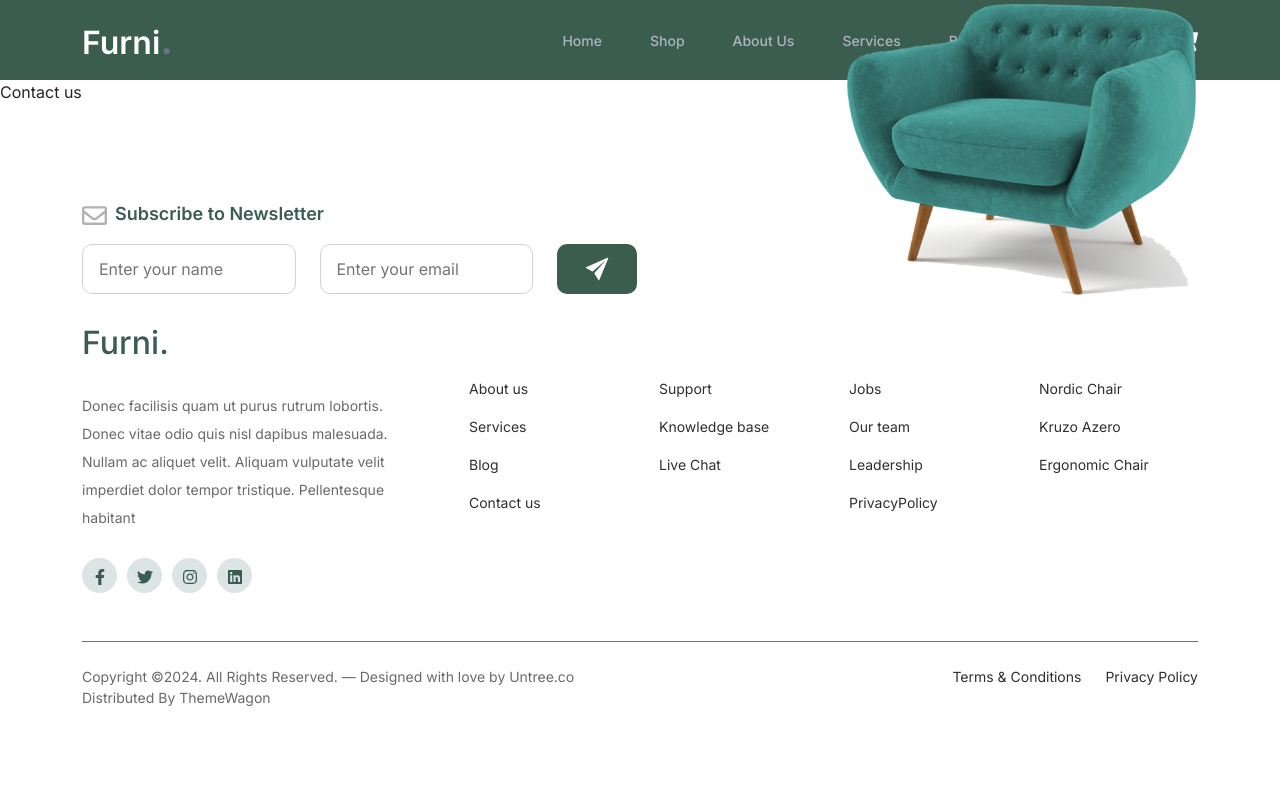
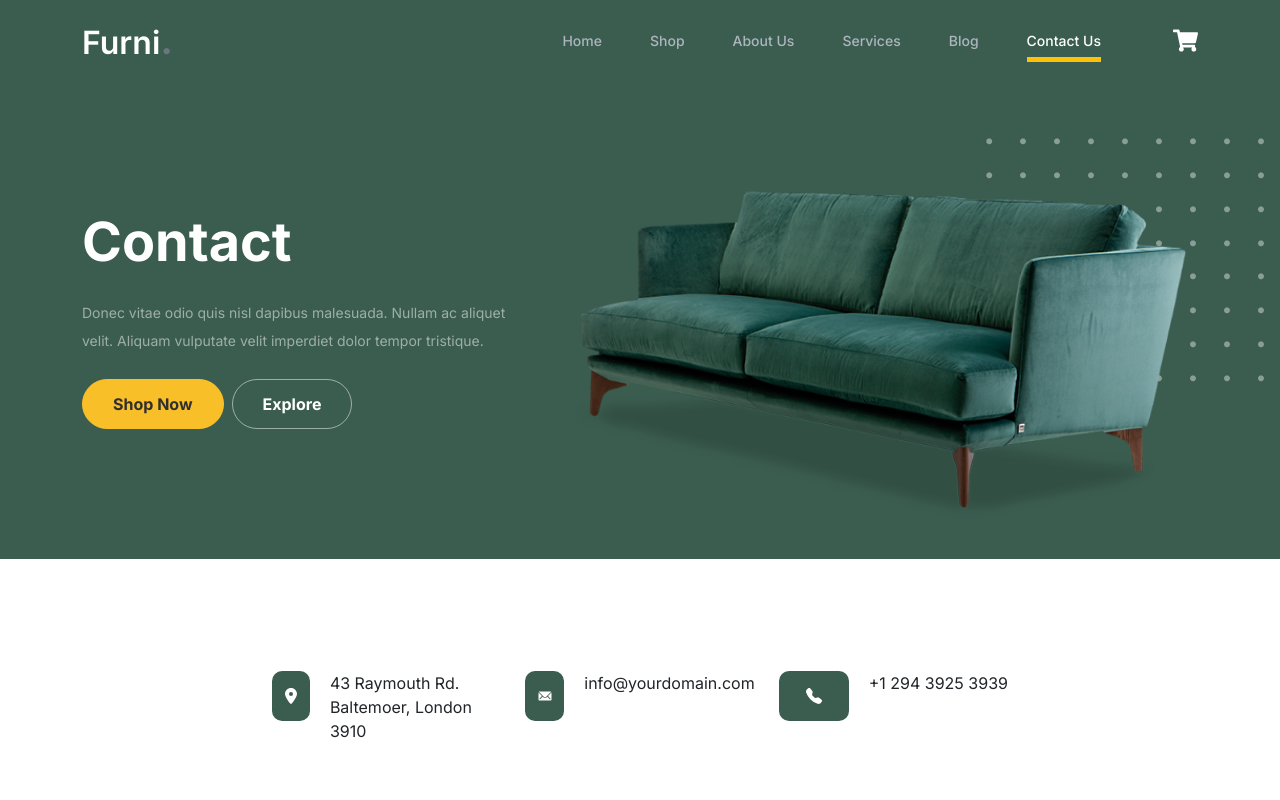
Before and after one commit to hertheyhermee/Furni, a React (Vite) app: page /contactUs in a window 1280 px wide. Shown: the top 800 px of the page. Built offline with nearby package versions, Linux system fonts and the light colour scheme.

Commit message:
contact us update

```diff
--- /dev/null
+++ b/src/components/ContactUs/contact.css
@@ -0,0 +1,11 @@
+.contact-us-form {
+    padding: 112px 0;
+}
+
+.location{
+    background-color: #3b5d50;
+    height: 50px;
+    width: 70px;
+    border-radius: 10px;
+    margin-right: 20px;
+}
--- a/src/components/ContactUs/index.jsx
+++ b/src/components/ContactUs/index.jsx
@@ -1,7 +1,67 @@
+import Hero from "../../Hero/Hero";
+import { FaLocationDot } from "react-icons/fa6";
+import { BsFillTelephoneFill } from "react-icons/bs";
+import { IoIosMail } from "react-icons/io";
+import './contact.css'
+
 const ContactUs = () => {
-    return (
-        <div>Contact us</div>
-     );
-}
+  return (
+    <div className="contact-us">
+      <div>
+        <Hero
+           header={'Contact'}
+           subHeader={'Donec vitae odio quis nisl dapibus malesuada. Nullam ac aliquet velit. Aliquam vulputate velit imperdiet dolor tempor tristique.'}
+        />
+      </div>
+      <div className="contact-us-form">
+        <div className="container">
+            <div className="row justify-content-center">
+                <div className="col-md-8 col-8 pb-4">
+                <div className="row mb-5">
+                    <div className="col-lg-4">
+                    <div className="d-flex">
+                    <div className="location d-flex justify-content-center align-items-center">
+                       <FaLocationDot  color={"white"} />
+                    </div>
+                    <div>
+                        <p>43 Raymouth Rd. Baltemoer, London 3910</p>
+                    </div>
+
+                    </div>
+
+                    </div>
+                    <div className="col-lg-4">
+                    <div className="d-flex">
+                    <div className="location d-flex justify-content-center align-items-center">
+                       <IoIosMail color={"white"} />
+                    </div>
+                    <div>
+                        <p>info@yourdomain.com</p>
+                    </div>
+
+                    </div>
+
+                    </div>
+                    <div className="col-lg-4">
+                    <div className="d-flex">
+                    <div className="location d-flex justify-content-center align-items-center">
+                       <BsFillTelephoneFill color={"white"} />
+                    </div>
+                    <div>
+                        <p>+1 294 3925 3939</p>
+                    </div>
+
+                    </div>
+
+                    </div>
+                </div>
+
+                </div>
+            </div>
+        </div>
+      </div>
+    </div>
+  );
+};
 
 export default ContactUs;
```
